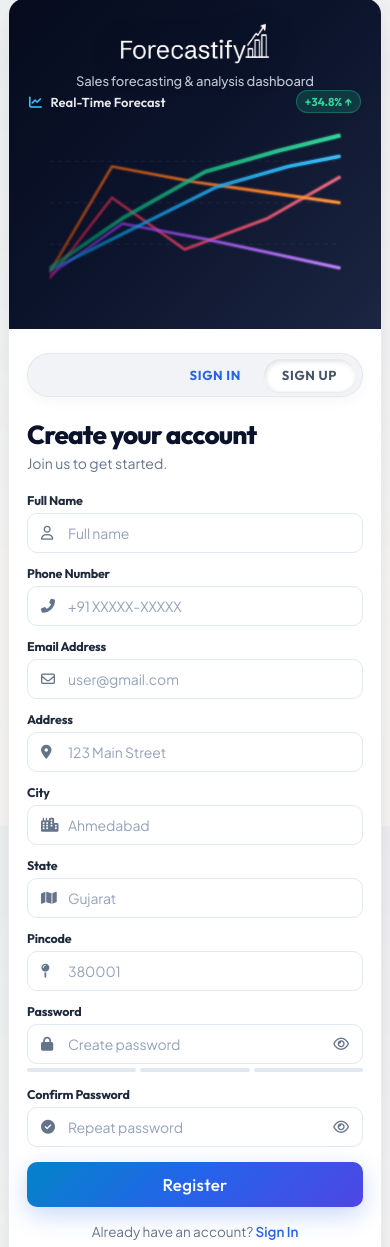
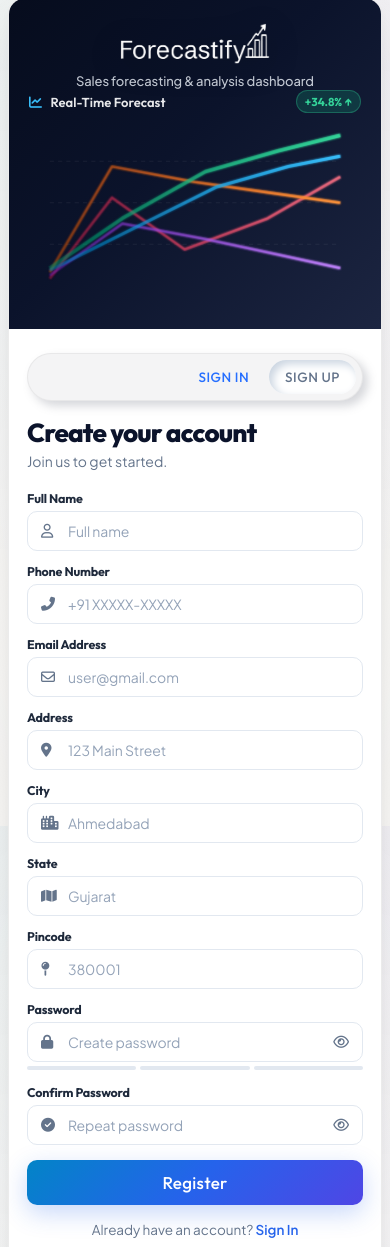
Before and after one commit to Rudra9069/Sales-Forecasting-Analysis, a Flask app: page /register in a window 390 px wide. Shown: the part 18-1265 px from the top of the page. Run offline with Flask 3, Linux system fonts and the light colour scheme; some libraries are stand-ins or nearby versions.

Commit message:
fix: restore skeuomorphic styling for signin-signup button switcher

```diff
--- a/static/css/auth.css
+++ b/static/css/auth.css
@@ -240,51 +240,49 @@ body {
     position: relative;
 }
 
-/* Top Right Action Switcher (Pill Style as per user design) */
+/* Skeuomorphic Top Right Action Switcher */
 .top-right-actions {
     position: absolute;
     top: 24px;
     right: 40px;
     display: flex;
-    align-items: center;
     gap: 4px;
     z-index: 10;
-    background: #f1f3f7;
-    padding: 4px 6px;
-    border-radius: 9999px;
-    border: 1px solid rgba(0, 0, 0, 0.05);
-    box-shadow: 0 4px 14px rgba(0, 0, 0, 0.04);
+    background: #f4f4f5;
+    padding: 6px;
+    border-radius: 50px;
+    border: 1px solid rgba(144, 144, 144, 0.123);
+    box-shadow: 5px 5px 10px #d0d2d6e0;
 }
 
 .skeuo-btn {
     text-decoration: none;
     font-family: var(--font-heading);
-    font-weight: 700;
+    font-weight: 500;
     text-transform: uppercase;
-    font-size: 13px;
-    letter-spacing: 0.6px;
-    padding: 8px 18px;
-    color: #2563eb;
+    font-size: 13.5px;
+    letter-spacing: 0.5px;
+    padding: 8px 16px;
+    color: rgb(38, 111, 255);
     background: transparent;
-    border-radius: 9999px;
+    border-radius: 40px;
     border: none;
     cursor: pointer;
     box-shadow: none;
     transition: all 0.25s ease;
-    display: inline-flex;
-    align-items: center;
-    justify-content: center;
 }
 
 .skeuo-btn:hover {
-    color: #1d4ed8;
+    color: rgb(30, 85, 195);
 }
 
+.skeuo-btn:active,
 .skeuo-btn.active {
-    background: #ffffff;
-    color: #475569;
-    box-shadow: inset 1.5px 2.5px 5px rgba(0, 0, 0, 0.12), inset -1px -1px 3px rgba(255, 255, 255, 0.9), 0 1px 2px rgba(0, 0, 0, 0.04);
-    border: 1px solid rgba(0, 0, 0, 0.03);
+    background: white;
+    color: var(--text-muted);
+    box-shadow:
+        inset 4px 4px 8px #cbd5e1,
+        inset -4px -4px 8px #ffffff;
 }
 
 .form-header {
@@ -929,17 +927,8 @@ body {
 
     .top-right-actions {
         position: static;
-        width: 100%;
-        margin-bottom: 22px;
-        display: flex;
-        align-items: center;
+        margin-bottom: 16px;
         justify-content: flex-end;
-        background: #f1f3f7;
-        padding: 4px 6px 4px 20px;
-        border-radius: 9999px;
-        border: 1px solid rgba(0, 0, 0, 0.05);
-        box-shadow: 0 4px 14px rgba(0, 0, 0, 0.04);
-        box-sizing: border-box;
     }
 }
 
```
